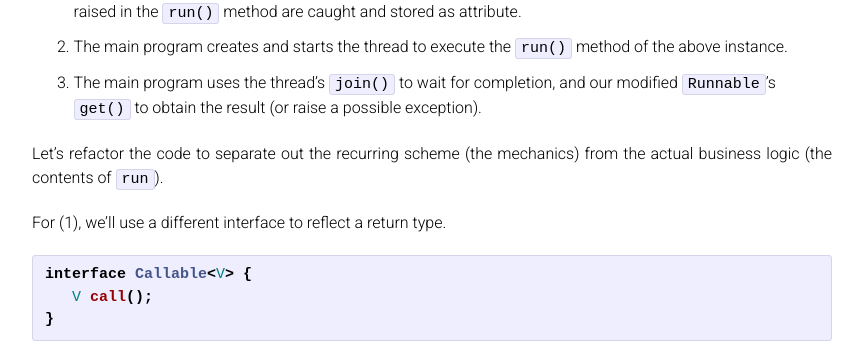
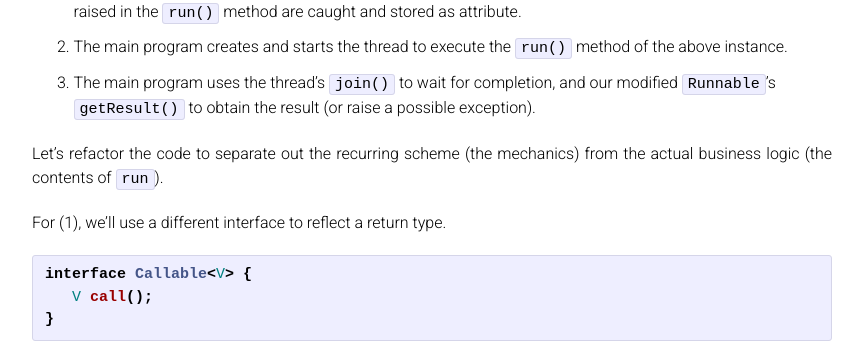
Before and after one commit to ohm-softa/ohm-softa.github.io, a Jekyll site: the page built from 11ln-futures.md, in a window 1280 px wide and 900 px high, scrolled down 2295 px. Shown: the part 159-502 px from the top of the window, without its empty margins (208-1071 px from the left). Built offline with Jekyll 4.4.1, drawn with Linux system fonts in a browser that asks for light colours; our own code applies the rules of GitHub Pages for plain Markdown files.

Commit message:
Close #8 #9

```diff
--- a/11ln-futures.md
+++ b/11ln-futures.md
@@ -102,7 +102,7 @@ The code above features three key parts.
 1. A `Runnable` which may use external information and stores results as attributes.
 	Possible exceptions raised in the `run()` method are caught and stored as attribute.
 2. The main program creates and starts the thread to execute the `run()` method of the above instance.
-3. The main program uses the thread's `join()` to wait for completion, and our modified `Runnable`'s `get()` to obtain the result (or raise a possible exception).
+3. The main program uses the thread's `join()` to wait for completion, and our modified `Runnable`'s `getResult()` to obtain the result (or raise a possible exception).
 
 
 Let's refactor the code to separate out the recurring scheme (the mechanics) from the actual business logic (the contents of `run`).
```
Also changed, not shown: other parts of 11ln-futures.md (+1 -1 lines).
